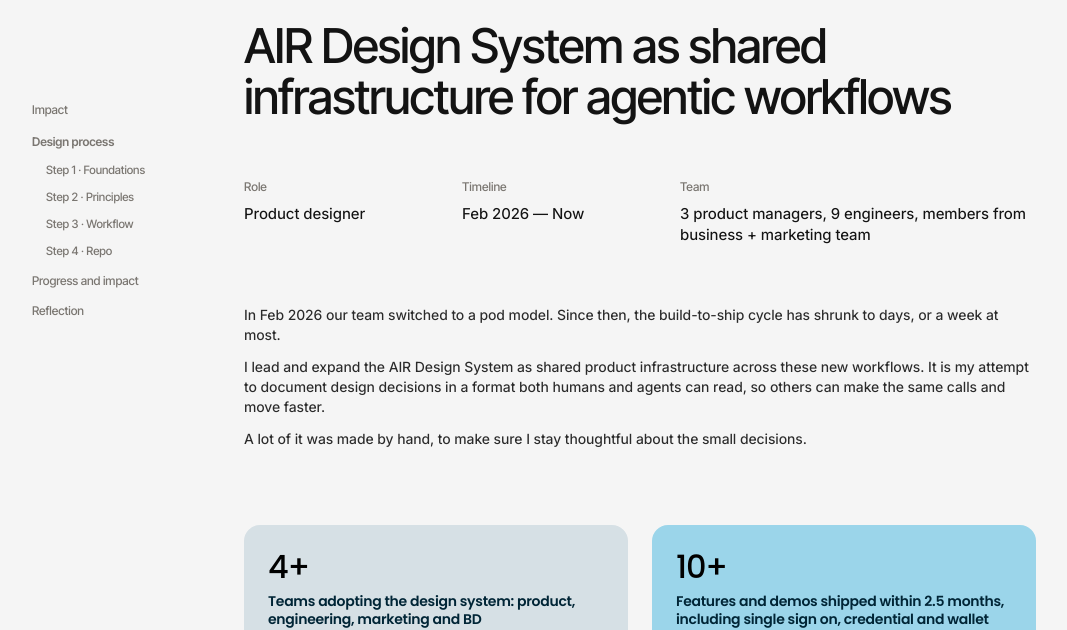
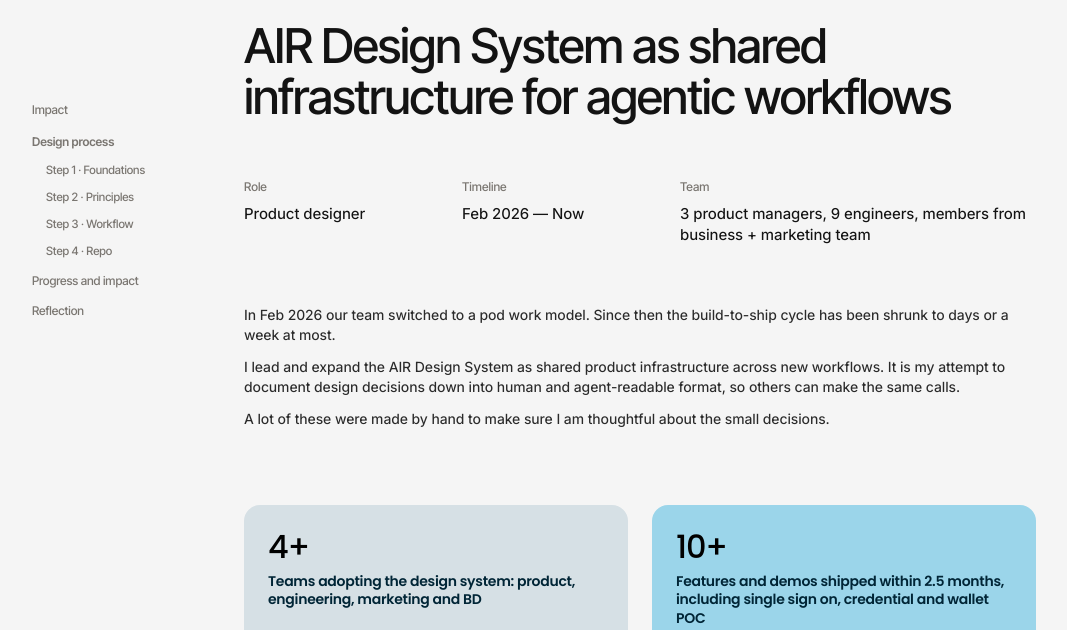
Before and after one commit to wongcheukyiu328-lab/my-portfolio, a plain HTML site: page projects/air.html in a window 1280 px wide. Shown: the part 190-820 px from the top of the page, without its empty margins (0-1067 px from the left). Drawn offline with Linux system fonts and the light colour scheme; a web font is replaced by a local one.

Commit message:
AIR case study: restore intro to Rachel's original wording
Co-Authored-By: Claude Opus 5.5 <noreply@anthropic.com>
Claude-Session: https://claude.ai/code/session_018xt7SXkZVVKuK3iUSNJE3a

```diff
--- a/projects/air.html
+++ b/projects/air.html
@@ -799,17 +799,17 @@
 
     <div class="p-intro reveal">
       <p>
-        In Feb 2026 our team switched to a pod model. Since then, the
-        build-to-ship cycle has shrunk to days, or a week at most.
+        In Feb 2026 our team switched to a pod work model. Since then the
+        build-to-ship cycle has been shrunk to days or a week at most.
       </p>
       <p>
         I lead and expand the AIR Design System as shared product
-        infrastructure across these new workflows. It is my attempt to document
-        design decisions in a format both humans and agents can read, so others
-        can make the same calls and move faster.
+        infrastructure across new workflows. It is my attempt to document
+        design decisions down into human and agent-readable format, so others
+        can make the same calls.
       </p>
       <p>
-        A lot of it was made by hand, to make sure I stay thoughtful about the
+        A lot of these were made by hand to make sure I am thoughtful about the
         small decisions.
       </p>
     </div>
```
